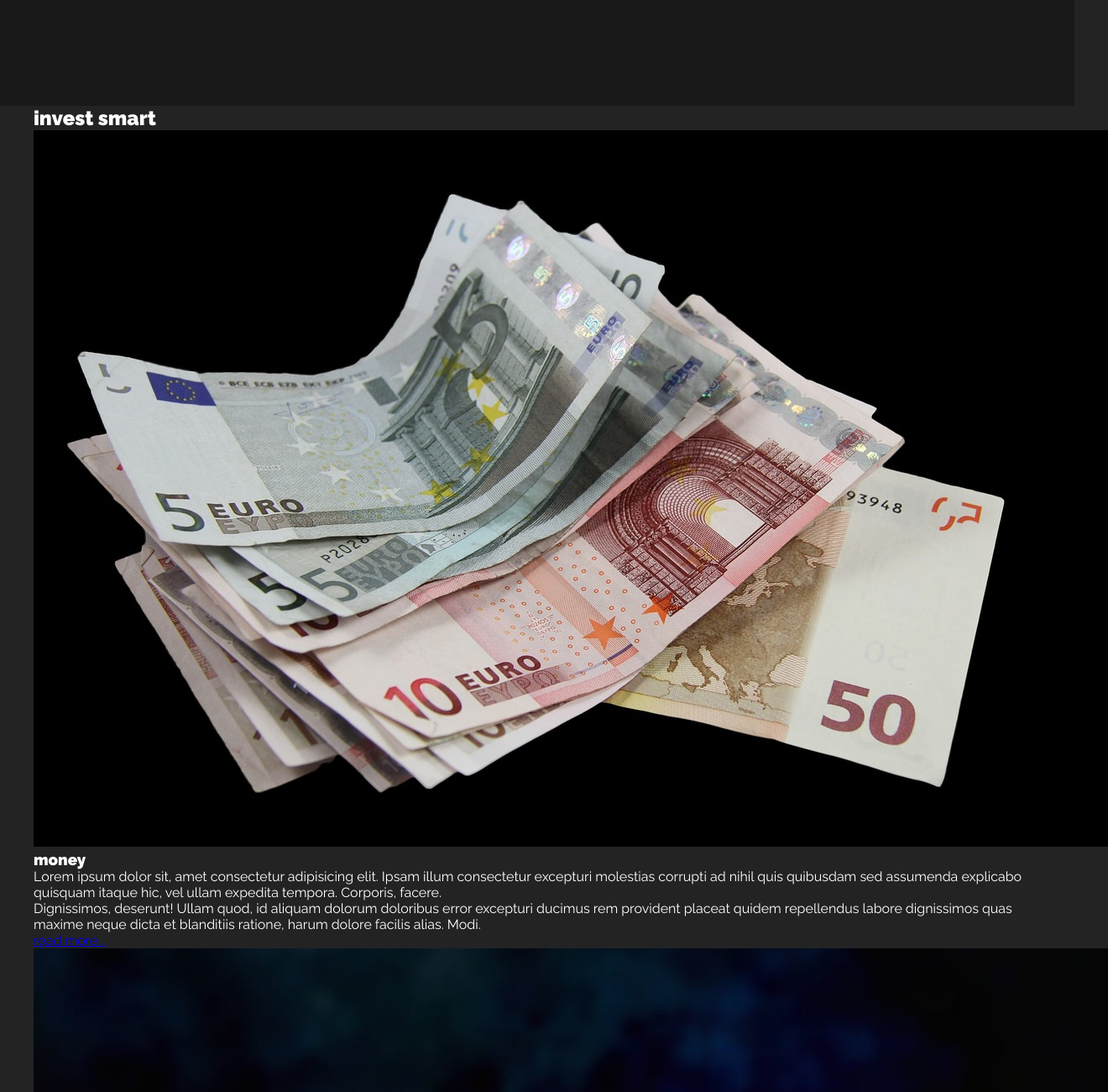
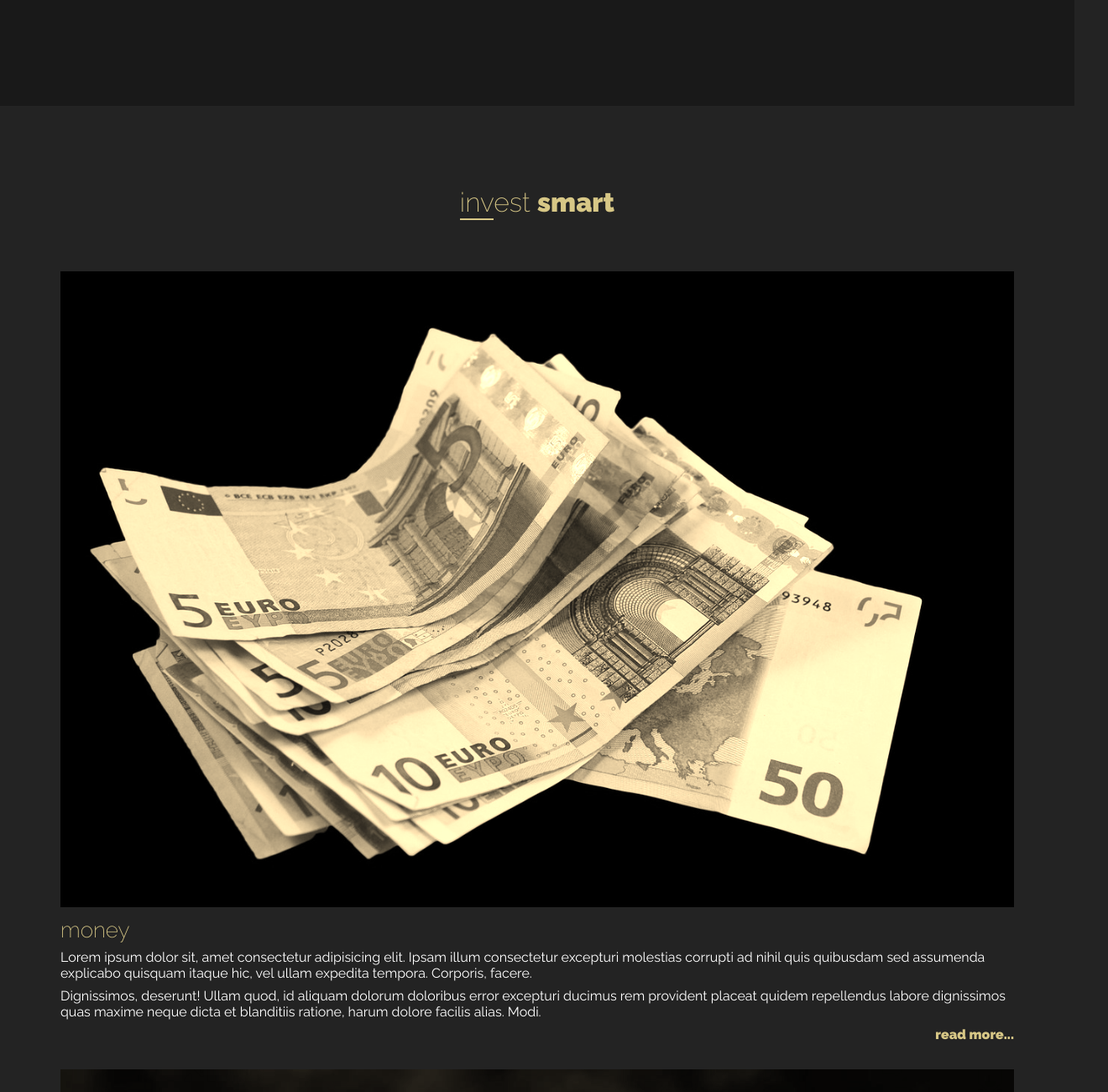
Before and after one commit to EwelinaManiecka/grid-project, a plain HTML site: page index.html in a window 1280 px wide. Shown: the part 1220-2520 px from the top of the page at 84% size, 1320 px wide, since content can reach past the window. Drawn offline with Linux system fonts and the light colour scheme; files whose address does not match are found by name.

Commit message:
add styles in second section

```diff
--- a/index.html
+++ b/index.html
@@ -115,7 +115,7 @@
                 alt="Diamonds"
                 class="info__box-img"
               />
-              <h3 class="info__box-title">Diamonds</h3>
+              <h3 class="info__box-title">diamonds</h3>
               <p class="info__box-text">
                 Lorem ipsum dolor sit, amet consectetur adipisicing elit. Ipsam
                 illum consectetur excepturi molestias corrupti ad nihil quis
@@ -133,7 +133,7 @@
             </div>
             <div class="info__box">
               <img src="./img/gold.jpg" alt="Gold" class="info__box-img" />
-              <h3 class="info__box-title">Gold</h3>
+              <h3 class="info__box-title">gold</h3>
               <p class="info__box-text">
                 Lorem ipsum dolor sit, amet consectetur adipisicing elit. Ipsam
                 illum consectetur excepturi molestias corrupti ad nihil quis
--- a/sass/main.scss
+++ b/sass/main.scss
@@ -32,6 +32,29 @@ h1.company-name {
   margin: 0 auto;
   max-width: 1200px;
   width: 100%;
+}
+
+.section-title {
+  position: relative;
+  margin: 0 auto 2em;
+  font-size: 3.2rem;
+  color: $gold;
+  font-weight: 200;
+  width: fit-content;
+
+  &::before {
+    position: absolute;
+    bottom: -0.1em;
+    left: 0;
+    width: 40px;
+    height: 2px;
+    background-color: $gold;
+    content: "";
+  }
+
+  span {
+    font-weight: 900;
+  }
 }
 
 //HEADER
@@ -226,6 +249,61 @@ h1.company-name {
   }
 }
 
+// INFO
+.info {
+  position: relative;
+  display: grid;
+  grid-template-areas:
+    "title title title"
+    "box box box"
+    "box box box";
+  padding: 6em 2em;
+
+  &__title {
+    grid-area: title;
+  }
+
+  &__boxes {
+    grid-area: box;
+  }
+
+  &__box-img {
+    width: 100%;
+    object-fit: cover;
+    filter: sepia();
+  }
+
+  &__box-title {
+    margin: 0.3em 0;
+    font-size: 2.6rem;
+    color: $gold;
+    font-weight: 200;
+  }
+
+  &__box-text {
+    margin-bottom: 0.5em;
+  }
+
+  &__box-link {
+    display: block;
+    margin-bottom: 2em;
+    font-weight: bold;
+    color: $gold;
+    text-align: right;
+    text-decoration: none;
+
+    transition: color 0.3s;
+
+    &:hover {
+      color: $darkGold;
+    }
+  }
+
+  &__bg-icon {
+    display: none;
+  }
+}
+
 @import "./small";
 @import "./medium";
 @import "./large";
```
Also changed, not shown: sass/main.css, 1 other file.
